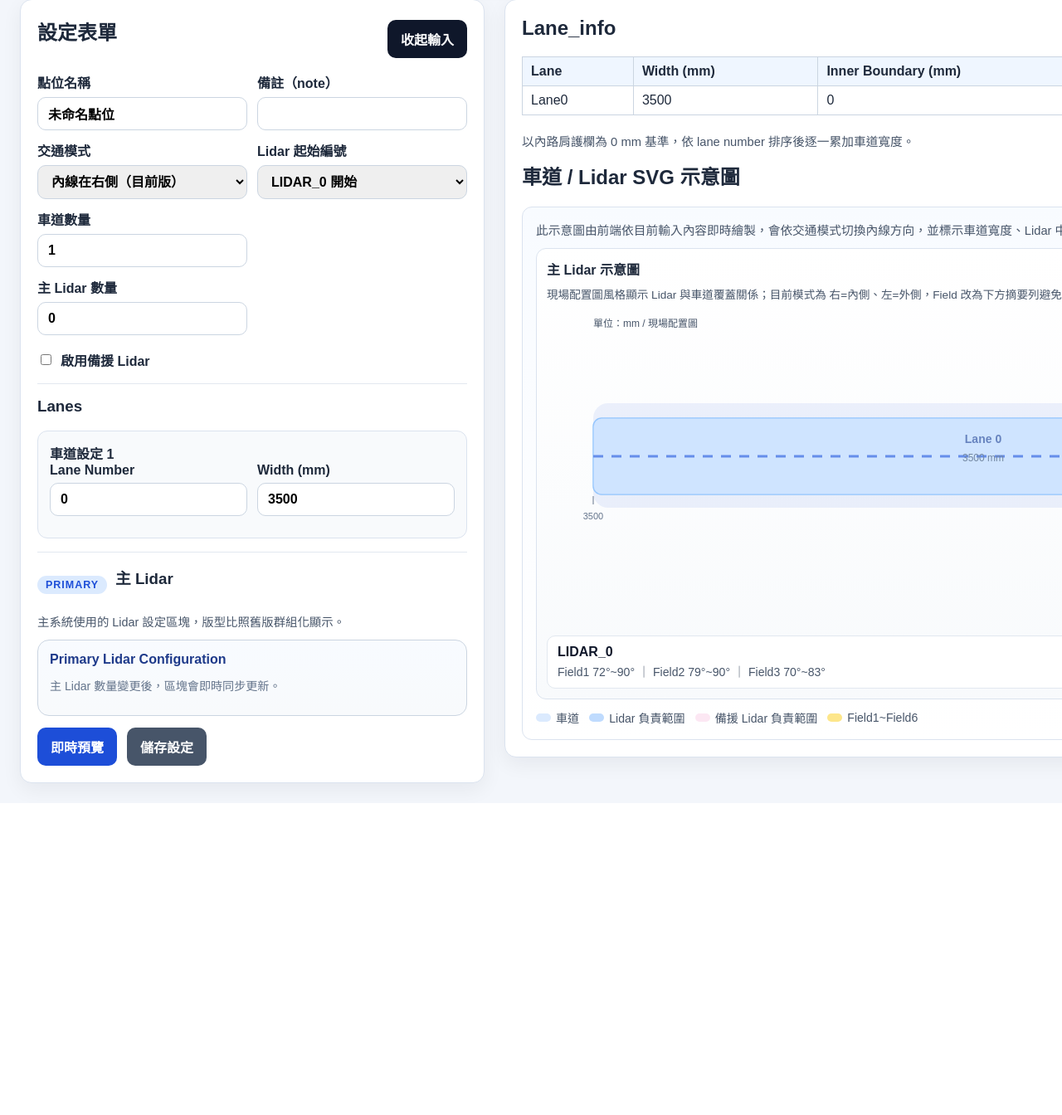
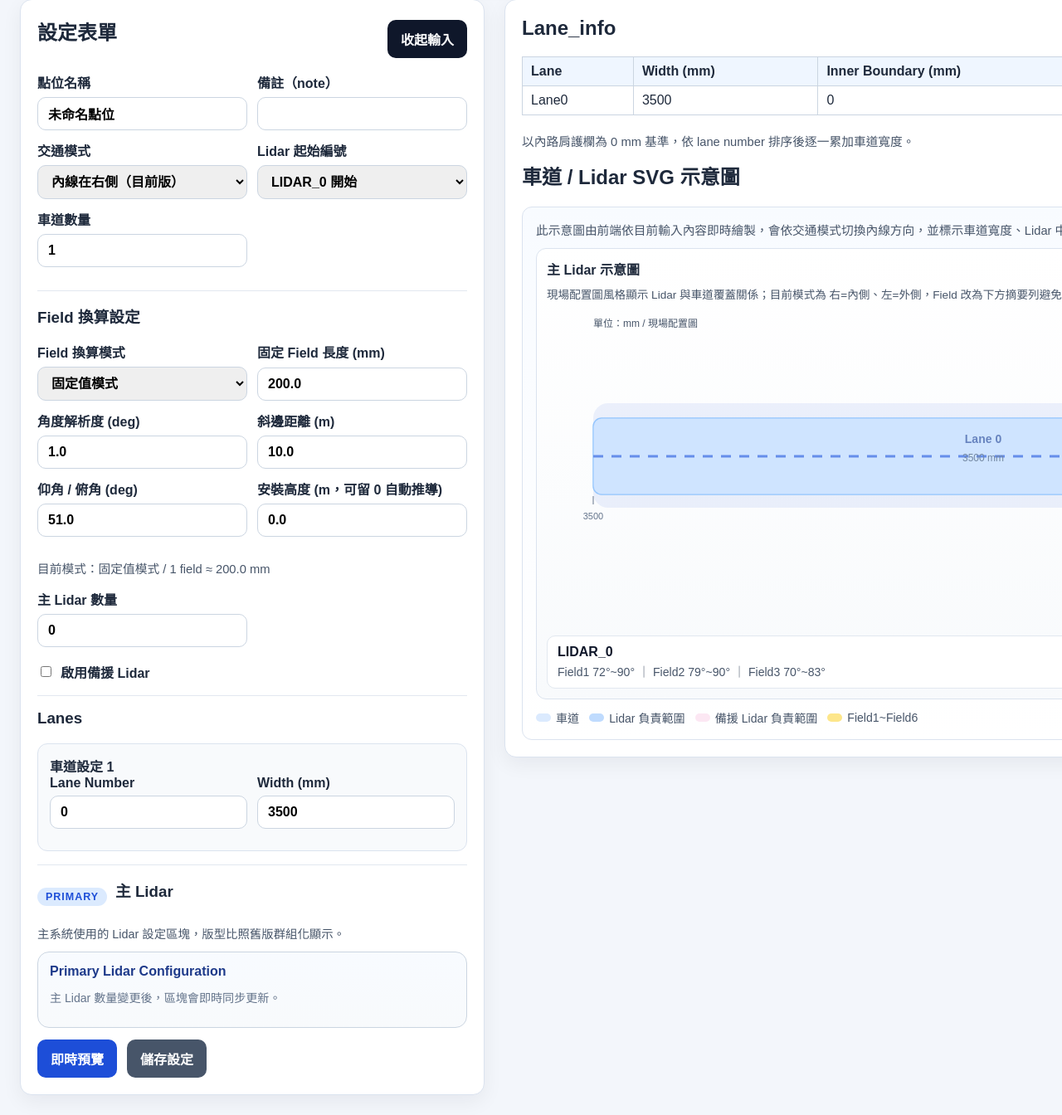
Before and after one commit to RogerLo-52693448/Device_Parameter_Tool, a Flask app: page / in a window 1280 px wide; the page is wider, and only the part inside the window is pictured. Shown: the part 368-1712 px from the top of that part at 83% size. Before the commit the page ends 1336 px from the top of that part, so only its background shows below. Run offline with Flask 3, Linux system fonts and the light colour scheme.

Commit message:
Add configurable field length modes
Co-authored-by: RogerLo-52693448 <209412262+RogerLo-52693448@users.noreply.github.com>

```diff
--- a/device_parameter_tool/web/app.py
+++ b/device_parameter_tool/web/app.py
@@ -8,7 +8,7 @@ from flask import Flask, redirect, render_template, request, session, url_for
 
 from device_parameter_tool.models.device_config import DeviceConfig, LaneConfig, LidarConfig
 from device_parameter_tool.services.config_service import ConfigService
-from device_parameter_tool.services.lidar_calculator import calculate_lane_info, calculate_lidar_results, calculate_sopas_fields
+from device_parameter_tool.services.lidar_calculator import calculate_field_length_info, calculate_lane_info, calculate_lidar_results, calculate_sopas_fields
 from device_parameter_tool.utils.validators import SITE_ROUTE_OPTIONS, lane_slot_labels, physical_slots_from_inner_outer, site_route_label
 
 
@@ -104,6 +104,12 @@ def _config_from_form(form) -> DeviceConfig:
         has_backup=has_backup,
         traffic_mode=form.get("traffic_mode", "inner_from_right"),
         lidar_label_start=_coerce_int(form.get("lidar_label_start"), 0),
+        field_length_mode=form.get("field_length_mode", "fixed"),
+        angular_resolution_deg=_coerce_float(form.get("angular_resolution_deg"), 1.0),
+        slant_distance_m=_coerce_float(form.get("slant_distance_m"), 10.0),
+        elevation_angle_deg=_coerce_float(form.get("elevation_angle_deg"), 51.0),
+        installation_height_m=_coerce_float(form.get("installation_height_m"), 0.0),
+        fixed_field_length_mm=_coerce_float(form.get("fixed_field_length_mm"), 200.0),
         lanes=_build_lane_rows(form, lane_count),
         lidars=_build_lidar_rows(form, lidar_count, prefix="primary"),
         backup_lidars=_build_lidar_rows(form, backup_lidar_count, prefix="backup") if has_backup else [],
@@ -147,6 +153,12 @@ def _form_defaults(config: DeviceConfig) -> dict:
         "has_backup": config.has_backup,
         "traffic_mode": config.traffic_mode,
         "lidar_label_start": config.lidar_label_start,
+        "field_length_mode": config.field_length_mode,
+        "angular_resolution_deg": config.angular_resolution_deg,
+        "slant_distance_m": config.slant_distance_m,
+        "elevation_angle_deg": config.elevation_angle_deg,
+        "installation_height_m": config.installation_height_m,
+        "fixed_field_length_mm": config.fixed_field_length_mm,
         "inner_label": inner_label,
         "outer_label": outer_label,
         "lane_count": max(1, len(lane_rows)),
@@ -198,6 +210,12 @@ def _posted_form_state(form) -> dict:
         "has_backup": has_backup,
         "traffic_mode": traffic_mode,
         "lidar_label_start": _coerce_int(form.get("lidar_label_start"), 0),
+        "field_length_mode": form.get("field_length_mode", "fixed"),
+        "angular_resolution_deg": form.get("angular_resolution_deg", "1.0"),
+        "slant_distance_m": form.get("slant_distance_m", "10.0"),
+        "elevation_angle_deg": form.get("elevation_angle_deg", "51.0"),
+        "installation_height_m": form.get("installation_height_m", "0.0"),
+        "fixed_field_length_mm": form.get("fixed_field_length_mm", "200.0"),
         "inner_label": inner_label,
         "outer_label": outer_label,
         "lane_count": lane_count,
@@ -301,21 +319,51 @@ def create_app(data_dir: str | Path | None = None) -> Flask:
     ):
         summaries = []
         lane_info = []
+        field_length_info = None
         history_records = service.load_history()
         try:
             if config and config.lanes:
                 lane_info = calculate_lane_info(config.lanes)
+            if config:
+                field_length_info = calculate_field_length_info(
+                    config.field_length_mode,
+                    config.angular_resolution_deg,
+                    config.slant_distance_m,
+                    config.elevation_angle_deg,
+                    config.installation_height_m,
+                    config.fixed_field_length_mm,
+                )
             if config and config.lanes and config.lidars:
                 summaries.append({
                     "label": "Primary Lidar Dtmod",
                     "summary": calculate_lidar_results(config.lanes, config.lidars, config.traffic_mode),
-                    "fields": calculate_sopas_fields(config.lanes, config.lidars, config.traffic_mode),
+                    "fields": calculate_sopas_fields(
+                        config.lanes,
+                        config.lidars,
+                        config.traffic_mode,
+                        config.field_length_mode,
+                        config.angular_resolution_deg,
+                        config.slant_distance_m,
+                        config.elevation_angle_deg,
+                        config.installation_height_m,
+                        config.fixed_field_length_mm,
+                    ),
                 })
             if config and config.has_backup and config.lanes and config.backup_lidars:
                 summaries.append({
                     "label": "Backup Lidar Dtmod",
                     "summary": calculate_lidar_results(config.lanes, config.backup_lidars, config.traffic_mode),
-                    "fields": calculate_sopas_fields(config.lanes, config.backup_lidars, config.traffic_mode),
+                    "fields": calculate_sopas_fields(
+                        config.lanes,
+                        config.backup_lidars,
+                        config.traffic_mode,
+                        config.field_length_mode,
+                        config.angular_resolution_deg,
+                        config.slant_distance_m,
+                        config.elevation_angle_deg,
+                        config.installation_height_m,
+                        config.fixed_field_length_mm,
+                    ),
                 })
         except ValueError as exc:
             error = str(exc)
@@ -324,6 +372,7 @@ def create_app(data_dir: str | Path | None = None) -> Flask:
             form=form_state or _form_defaults(config or DeviceConfig(site_name="", lanes=[LaneConfig(lane_number=0, width_mm=3500.0)])),
             summaries=summaries,
             lane_info=lane_info,
+            field_length_info=field_length_info,
             message=message,
             error=error,
             history_browser=_build_history_browser(history_records),
--- a/device_parameter_tool/web/templates/index.html
+++ b/device_parameter_tool/web/templates/index.html
@@ -166,6 +166,45 @@
             </label>
           </div>
 
+          <div class="section">
+            <h3>Field 換算設定</h3>
+            <div class="grid-2">
+              <label>Field 換算模式
+                <select id="field-length-mode" name="field_length_mode">
+                  <option value="fixed" {% if form.field_length_mode == 'fixed' %}selected{% endif %}>固定值模式</option>
+                  <option value="slant_based" {% if form.field_length_mode == 'slant_based' %}selected{% endif %}>斜邊估算模式</option>
+                  <option value="ground_projected" {% if form.field_length_mode == 'ground_projected' %}selected{% endif %}>地面投影模式</option>
+                </select>
+              </label>
+              <label>固定 Field 長度 (mm)
+                <input id="fixed-field-length-mm" name="fixed_field_length_mm" type="number" min="1" step="0.1" value="{{ form.fixed_field_length_mm }}">
+              </label>
+            </div>
+            <div class="grid-2">
+              <label>角度解析度 (deg)
+                <input id="angular-resolution-deg" name="angular_resolution_deg" type="number" min="0.001" step="0.001" value="{{ form.angular_resolution_deg }}">
+              </label>
+              <label>斜邊距離 (m)
+                <input id="slant-distance-m" name="slant_distance_m" type="number" min="0.001" step="0.001" value="{{ form.slant_distance_m }}">
+              </label>
+            </div>
+            <div class="grid-2">
+              <label>仰角 / 俯角 (deg)
+                <input id="elevation-angle-deg" name="elevation_angle_deg" type="number" min="0.001" max="89.9" step="0.001" value="{{ form.elevation_angle_deg }}">
+              </label>
+              <label>安裝高度 (m，可留 0 自動推導)
+                <input id="installation-height-m" name="installation_height_m" type="number" min="0" step="0.001" value="{{ form.installation_height_m }}">
+              </label>
+            </div>
+            <p class="hint" id="field-length-summary">
+              {% if field_length_info %}
+              目前模式：{{ field_length_info.description }} / 1 field ≈ {{ '%.1f'|format(field_length_info.field_length_mm) }} mm
+              {% else %}
+              請先輸入 Field 換算參數。
+              {% endif %}
+            </p>
+          </div>
+
           <div class="grid-2">
             <label for="primary-lidar-count">主 Lidar 數量
               <input id="primary-lidar-count" aria-label="主 Lidar 數量" name="primary_lidar_count" type="number" min="0" value="{{ form.primary_lidar_count }}">
@@ -323,7 +362,7 @@
                 {% endfor %}
               </tbody>
             </table>
-            <p class="hint">{{ form.inner_label }} 對應 Field1~Field3；{{ form.outer_label }} 對應 Field4~Field6；角度基準為 90°，1° = 200 mm。</p>
+            <p class="hint">{{ form.inner_label }} 對應 Field1~Field3；{{ form.outer_label }} 對應 Field4~Field6；角度基準為 90°；目前 1 field ≈ {{ '%.1f'|format(field_length_info.field_length_mm if field_length_info else 200.0) }} mm。</p>
           </details>
           <details class="debug-details">
             <summary>偵錯資訊（點擊展開）</summary>
@@ -373,12 +412,50 @@
       return document.getElementById('traffic-mode')?.value || FORM_STATE.traffic_mode || 'inner_from_right';
     }
 
+    function currentFieldLengthMode() {
+      return document.getElementById('field-length-mode')?.value || FORM_STATE.field_length_mode || 'fixed';
+    }
+
     function currentLidarLabelStart() {
       return Number(document.getElementById('lidar-label-start')?.value ?? FORM_STATE.lidar_label_start ?? 0);
     }
 
     function displayLidarLabel(index) {
       return `LIDAR_${Number(index) + currentLidarLabelStart()}`;
+    }
+
+    function currentFieldLengthMm() {
+      const mode = currentFieldLengthMode();
+      const fixed = Number(document.getElementById('fixed-field-length-mm')?.value ?? FORM_STATE.fixed_field_length_mm ?? 200);
+      const resolution = Number(document.getElementById('angular-resolution-deg')?.value ?? FORM_STATE.angular_resolution_deg ?? 1);
+      const slant = Number(document.getElementById('slant-distance-m')?.value ?? FORM_STATE.slant_distance_m ?? 10);
+      const elevation = Number(document.getElementById('elevation-angle-deg')?.value ?? FORM_STATE.elevation_angle_deg ?? 51);
+      const heightInput = Number(document.getElementById('installation-height-m')?.value ?? FORM_STATE.installation_height_m ?? 0);
+      if (mode === 'fixed') {
+        return fixed > 0 ? fixed : 200;
+      }
+      const resolutionRad = resolution * (Math.PI / 180);
+      if (mode === 'slant_based') {
+        return slant > 0 && resolution > 0 ? slant * 1000 * Math.tan(resolutionRad) : fixed;
+      }
+      const height = heightInput > 0 ? heightInput : slant * Math.sin(elevation * (Math.PI / 180));
+      const halfStep = resolution / 2;
+      const lower = elevation - halfStep;
+      const upper = elevation + halfStep;
+      if (height <= 0 || lower <= 0 || upper >= 89.9) {
+        return fixed > 0 ? fixed : 200;
+      }
+      return Math.abs((height / Math.tan(lower * (Math.PI / 180))) - (height / Math.tan(upper * (Math.PI / 180)))) * 1000;
+    }
+
+    function syncFieldLengthSummary() {
+      const summary = document.getElementById('field-length-summary');
+      const modeMap = {
+        fixed: '固定值模式',
+        slant_based: '斜邊估算模式',
+        ground_projected: '地面投影模式',
+      };
+      summary.textContent = `目前模式：${modeMap[currentFieldLengthMode()] || currentFieldLengthMode()} / 1 field ≈ ${currentFieldLengthMm().toFixed(1)} mm`;
     }
 
     function currentSlotLabels() {
@@ -540,10 +617,11 @@
         return [];
       }
 
+      const fieldLengthMm = currentFieldLengthMm();
       const offsetPrimary = result.center_distance_mm - result.inner_boundary - result.primary_lane_width;
       const offsetLeft = result.center_distance_mm - result.outer_boundary;
-      const primaryUpper = 90 + Math.ceil((result.primary_lane_width + offsetPrimary) / 200);
-      const primaryLower = 90 + Math.floor(offsetPrimary / 200);
+      const primaryUpper = 90 + Math.ceil((result.primary_lane_width + offsetPrimary) / fieldLengthMm);
+      const primaryLower = 90 + Math.floor(offsetPrimary / fieldLengthMm);
       const primaryCenter = Math.ceil((primaryUpper + primaryLower) / 2);
       const primaryField2 = [primaryCenter - 2, result.primary_lane === result.assigned[0] && result.is_innermost ? primaryUpper : primaryUpper + 2];
       const primaryField3 = [primaryLower - 2, primaryCenter + 2];
@@ -561,7 +639,7 @@
         bands.push({ label: 'Field6', range: primaryField3, color: '#fdba74' });
       } else if (result.outer_lane !== null && result.inner_lane !== null) {
         const field4Upper = primaryLower - 1;
-        const field4Lower = 90 + Math.floor(offsetLeft / 200);
+        const field4Lower = 90 + Math.floor(offsetLeft / fieldLengthMm);
         const centerOuter = Math.ceil((field4Upper + field4Lower) / 2);
         bands.push({ label: 'Field4', range: [field4Lower, field4Upper], color: '#f97316' });
         bands.push({ label: 'Field5', range: [centerOuter - 2, field4Upper + 2], color: '#fb923c' });
@@ -798,6 +876,7 @@
       renderLidars('primary', 'primary-lidars-container', FORM_STATE.lidars, 'primary-lidar-count');
       renderLidars('backup', 'backup-lidars-container', FORM_STATE.backup_lidars, 'backup-lidar-count');
       renderLaneDiagram();
+      syncFieldLengthSummary();
     });
 
     document.getElementById('lidar-label-start').addEventListener('change', () => {
@@ -806,6 +885,18 @@
       renderLidars('backup', 'backup-lidars-container', FORM_STATE.backup_lidars, 'backup-lidar-count');
       renderLaneDiagram();
     });
+
+    ['field-length-mode', 'fixed-field-length-mm', 'angular-resolution-deg', 'slant-distance-m', 'elevation-angle-deg', 'installation-height-m']
+      .forEach((id) => {
+        document.getElementById(id).addEventListener('input', () => {
+          renderLaneDiagram();
+          syncFieldLengthSummary();
+        });
+        document.getElementById(id).addEventListener('change', () => {
+          renderLaneDiagram();
+          syncFieldLengthSummary();
+        });
+      });
 
     document.getElementById('has-backup').addEventListener('change', () => {
       captureLidarState('backup', 'backup_lidars', 'backup-lidar-count');
@@ -844,6 +935,7 @@
     renderLidars('backup', 'backup-lidars-container', FORM_STATE.backup_lidars, 'backup-lidar-count');
     syncBackupVisibility();
     syncFormCollapse(document.getElementById('main-layout').dataset.initialCollapsed === 'true');
+    syncFieldLengthSummary();
     renderLaneDiagram();
   </script>
 </body>
```
Also changed, not shown: device_parameter_tool/core/cli.py (+18 -0 lines), device_parameter_tool/models/device_config.py (+20 -0 lines), device_parameter_tool/services/lidar_calculator.py (+99 -5 lines), device_parameter_tool/utils/validators.py (+8 -0 lines), tests/test_cli.py (+1 -0 lines), tests/test_lidar_calculator.py (+35 -1 lines), tests/test_models_and_validators.py (+8 -0 lines), tests/test_web_app.py (+10 -0 lines), README.md.
